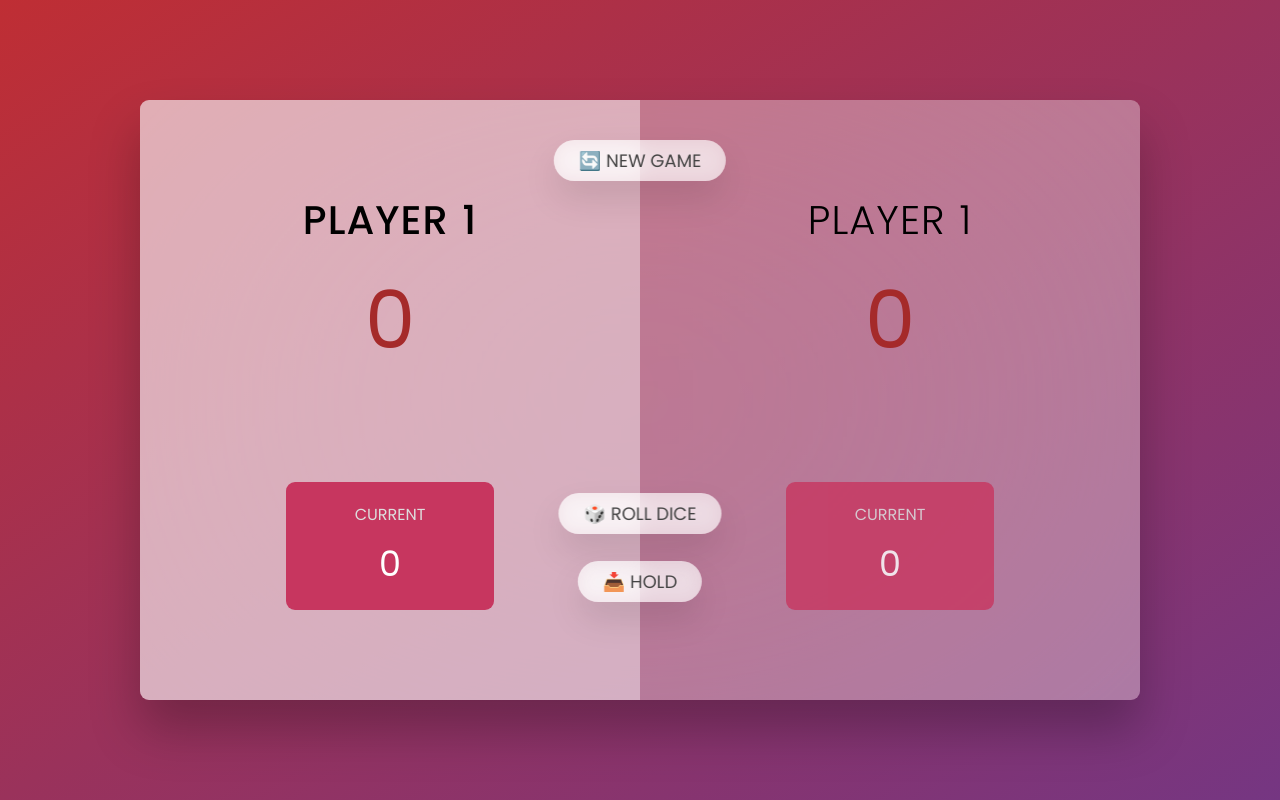
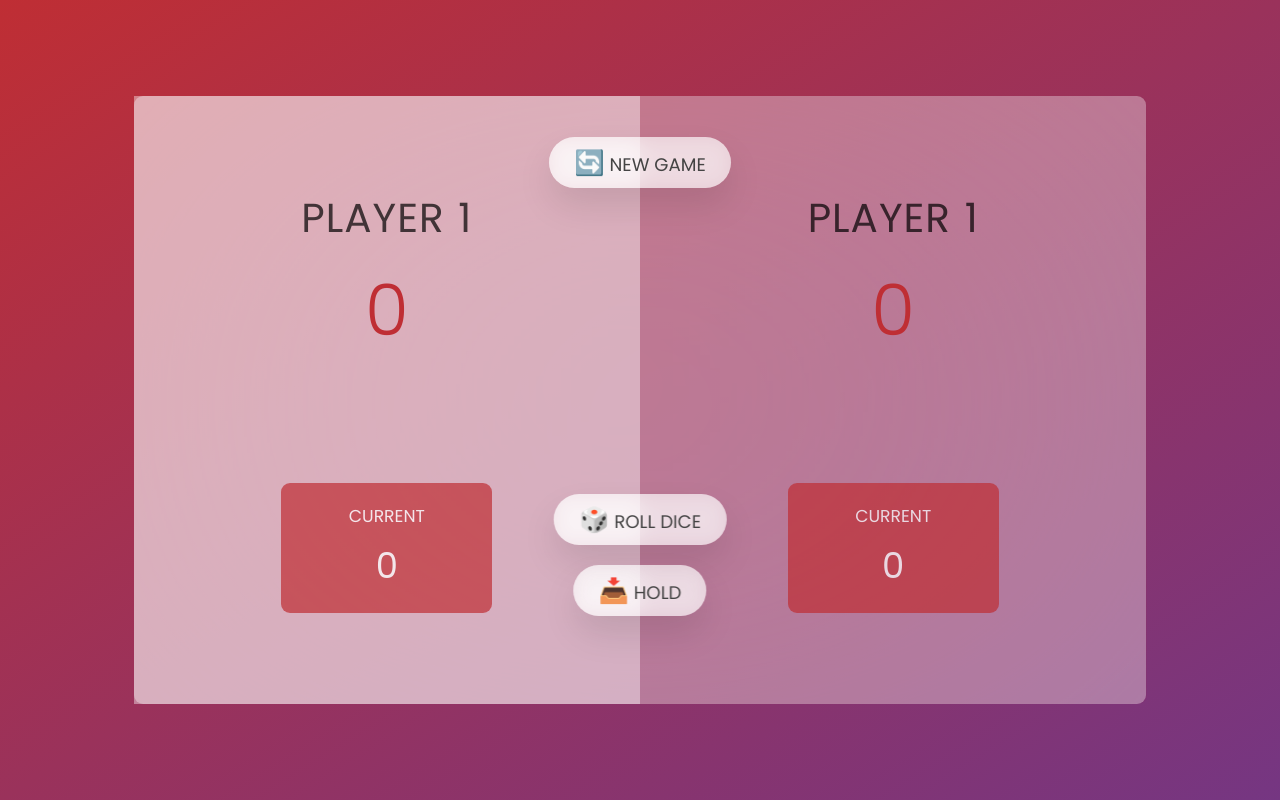
Before and after one commit to astonaqulovsukhrob/RoolDice, a plain HTML site: page index.html in a window 1280 px wide. Drawn offline with Linux system fonts and the light colour scheme.

Commit message:
this is the second version of a web rolldice game made in my vanilla javaScrip

```diff
--- a/css/style.css
+++ b/css/style.css
@@ -1,63 +1,34 @@
 @import url('https://fonts.googleapis.com/css2?family=Poppins:wght@100;200;300;400;500;600;800;900&display=swap');
 
 * {
+  margin: 0;
   padding: 0;
-  margin: 0;
   box-sizing: border-box;
 }
 
 html {
-  font-size: 62.5%;
-  box-sizing: border-box;
+  font-size: 63.3%;
 }
 
 body {
+  font-family: 'Poppins', sans-serif;
+  background-image: linear-gradient(to top left, #753682 0%, #bf2e34 100%);
   display: flex;
   align-items: center;
   justify-content: center;
   min-height: 100vh;
-  font-family: 'Poppins', sans-serif;
-  background-image: linear-gradient(to top left, #753682 0%, #bf2e34 100%);;
 }
 
 main {
   position: relative;
   width: 100rem;
   height: 60rem;
-  background-color: rgba(255, 255, 255, 0.35);
+  background-color: rgba(255, 255, 255, .35);
   backdrop-filter: blur(200px);
-  box-shadow: 0 3rem 5rem rgb(0, 0, 0,  25%);
+  box-shadow: 0 3rem 5rem rgba(0, 0, 0, .25%);
   border-radius: 9px;
-  overflow: hidden;
   display: flex;
 }
-
-.player--active .name {
-  font-weight: 500;
-}
-
-.name {
-  position: relative;
-  font-size: 4rem;
-  text-transform: uppercase;
-  letter-spacing: 1px;
-  word-spacing: 2px;
-  font-weight: 300;
-  margin-bottom: 1rem;
-}
-
-.player--active {
-  background-color: rgba(255, 255, 255, 0.4);
-}
-
-.player--active .score {
-  font-weight: 400;
-}
-
-.player--active .current {
-  opacity: 1;
-}
-
 
 .player {
   flex: 50%;
@@ -68,31 +39,88 @@ main {
   transition: all 0.75s;
 }
 
+.name {
+  position: relative;
+  text-transform: uppercase;
+  letter-spacing: 1px;
+  word-spacing: 2px;
+  margin-bottom: 1rem;
+  font-size: 4rem;
+  font-weight: 400;
+  opacity: 0.7;
+}
+
+.player-active .name {
+  font-weight: 700;
+}
+
 .score {
-  color: brown;
-  font-size: 8rem;
+  font-weight: 300;
+  color: #bf2e34;
   margin-bottom: auto;
+  font-size: 7rem;
+}
+
+.player--active {
+  background-color: rgba(255, 255, 255, .4);
 }
 
 .current {
-  background-color: #c7365f;
-  opacity: 0.8;
+  background-color: #bf2e34;
+  padding: 2rem;
+  width: 65%;
+  text-align: center;
+  transition: all .75s;
   border-radius: 9px;
-  color: #fff;
-  width: 65%;
-  padding: 2rem;
-  text-align: center;
+  opacity: 0.7;
+  color: white;
 }
 
 .current-score {
+  color: white;
   text-transform: uppercase;
+  font-size: 1.7rem;
   margin-bottom: 1rem;
-  font-size: 1.6rem;
-  color: #ddd;
 }
 
 .current-title {
   font-size: 3.5rem;
+}
+
+.active-player .current {
+  opacity: 1;
+}
+
+.btn {
+  position: absolute;
+  left: 50%;
+  transform: translateX(-50%);
+  border: none;
+  color: #444;
+  font-family: inherit;
+  font-size: 1.8rem;
+  text-transform: uppercase;
+  font-weight: 400;
+  transition: all .2s;
+
+  background-color: white;
+  background-color: rgba(255, 255, 255, .6);
+  backdrop-filter: blur(10px);
+
+  padding: .7rem 2.5rem;
+  box-shadow: 0 1.75rem 3.5rem rgba(0, 0, 0, .1);
+  border-radius: 50rem;
+
+}
+
+.btn::first-letter {
+  font-size: 2.4rem;
+  margin-bottom: .7rem;
+  display: inline-block;
+}
+
+.btn:active {
+  transform: translate(-50%, 3px);
 }
 
 .btn-new {
@@ -104,33 +132,21 @@ main {
 }
 
 .btn-hold {
-  top: 46.1rem;
+  top: 46.3rem;
 }
 
-.btn {
+.btn:focus {
+  outline: none;
+}
+
+.dice {
   position: absolute;
   left: 50%;
+  top: 16.6rem;
   transform: translateX(-50%);
-  color: #444;
-  border: none;
-  text-transform: uppercase;
-  font-family: inherit;
-  font-size: 1.8rem;
-  cursor: pointer;
-  font-weight: 400;
-  transition: all 0.2s;
-  background-color: rgba(255, 255, 255, .6);
-  backdrop-filter: blur(10px);
-  padding: 0.7rem 2.5rem;
-  border-radius: 50rem;
-  box-shadow: 0 1.75rem 3.5rem rgba(0, 0, 0, 10%);
+  height: 10rem;
+  box-shadow: 0 2rem 5rem rgba(0, 0, 0, .2);
 }
-
-.btn:active {
-  transform: translate(-50%, 3px);
-  box-shadow: 0 1rem 2rem rgba(0, 0, 0, 0.15);
-}
-
 
 .hidden {
   display: none;
--- a/index.html
+++ b/index.html
@@ -12,35 +12,40 @@
 <body>
 
   <main>
-    <section class="player player--2 player--active">
-      <h2 id="name-0" class="name">Player 1</h2>
-      <p id="score-0" class="score">0</p>
+    <section class="player player--0 player--active">
+      <h2 class="name" id="name-1">Player 1</h2>
+      <p class="score" id="score--0">0</p>
       <div class="current">
-        <p id="current-score" class="current-score">current</p>
-        <p id="current-title" class="current-title">0</p>
+        <p class="current-score">current</p>
+        <p class="current-title" id="current--0">0</p>
       </div>
     </section>
+    <section class="player player--1">
+      <h1 class="name" id="name-2">Player 1</h1>
+      <p class="score" id="score--1">0</p>
 
-    <section class="player player--2">
-      <h2 id="name-0" class="name">Player 1</h2>
-      <p id="score-0" class="score">0</p>
       <div class="current">
-        <p id="current-score" class="current-score">current</p>
-        <p id="current-title" class="current-title">0</p>
+        <p class="current-score">current</p>
+        <p class="current-title" id="current--1">0</p>
       </div>
     </section>
-
-    <button class="btn btn-new">
-      🔄 New game
+    <img class="dice" src="images/dice-3.png" alt="">
+    <button class="btn btn-new" id="btn-new">
+      🔄 new game
     </button>
-    <button class="btn btn-roll">
-      🎲 Roll dice
+    <button class="btn btn-roll" id="btn-roll">
+      🎲 roll dice
     </button>
-    <button class="btn btn-hold">
+    <button class="btn btn-hold" id="btn-hold">
       📥 Hold
     </button>
   </main>
 
+
+
+
+  <!-- js -->
+  <script src="js/app.js"></script>
 </body>
 
 </html>
--- /dev/null
+++ b/js/app.js
@@ -0,0 +1,78 @@
+const current0El = document.getElementById('current--0')
+const current1El = document.getElementById('current--1')
+const score0El = document.getElementById('score--0');
+const score1El = document.getElementById('score--1');
+const player0El = document.querySelector('.player--0')
+const player1El = document.querySelector('.player--1')
+const diceEl = document.querySelector('.dice')
+
+
+const btnRoll = document.getElementById('btn-roll')
+const btnHold = document.getElementById('btn-hold')
+const btnNew = document.getElementById('btn-new')
+
+
+diceEl.classList.add('hidden')
+
+btnRoll.addEventListener('click', rollBtn)
+btnHold.addEventListener('click', holdBtn)
+btnNew.addEventListener('click', newBtn)
+
+let score, currentScore, activePlayer, playing;
+
+function newBtn() {
+  score = [0, 0];
+  currentScore = 0;
+  activePlayer = 0;
+  playing = true;
+
+  score0El.textContent = 0
+  score1El.textContent = 0
+  current0El.textContent = 0
+  current1El.textContent = 0
+
+  diceEl.classList.add('hidden')
+  player0El.classList.remove('player--winner')
+  player1El.classList.remove('player--winner')
+  player0El.classList.add('player--active')
+  player1El.classList.remove('player--active')
+}
+newBtn()
+
+const switchPlayer = function () {
+  document.getElementById(`current--${activePlayer}`).textContent = 0;
+  currentScore = 0;
+  activePlayer = activePlayer === 0 ? 1 : 0;
+  player0El.classList.toggle('player--active');
+  player1El.classList.toggle('player--active');
+};
+function rollBtn() {
+  diceEl.classList.remove('hidden')
+  const dice = Math.floor(Math.random() * 6) + 1
+  diceEl.src = `images/dice-${dice}.png`
+
+  if (dice !== 1) {
+    currentScore += dice
+    document.getElementById(`current--${activePlayer}`).textContent = currentScore
+  } else {
+    switchPlayer()
+  }
+}
+
+function holdBtn() {
+  if (playing) {
+    score[activePlayer] += currentScore
+
+    document.getElementById(`score--${activePlayer}`).textContent = score[activePlayer]
+
+    if (score[activePlayer] >= 100) {
+      playing = false;
+      diceEl.classList.add('hidden')
+      document.querySelector(`.player-${activePlayer}`).classList.add('player--winner');
+      document.querySelector(`.player-${activePlayer}`).classList.remove('player--active')
+
+    } else {
+      switchPlayer()
+    }
+  }
+}
```
